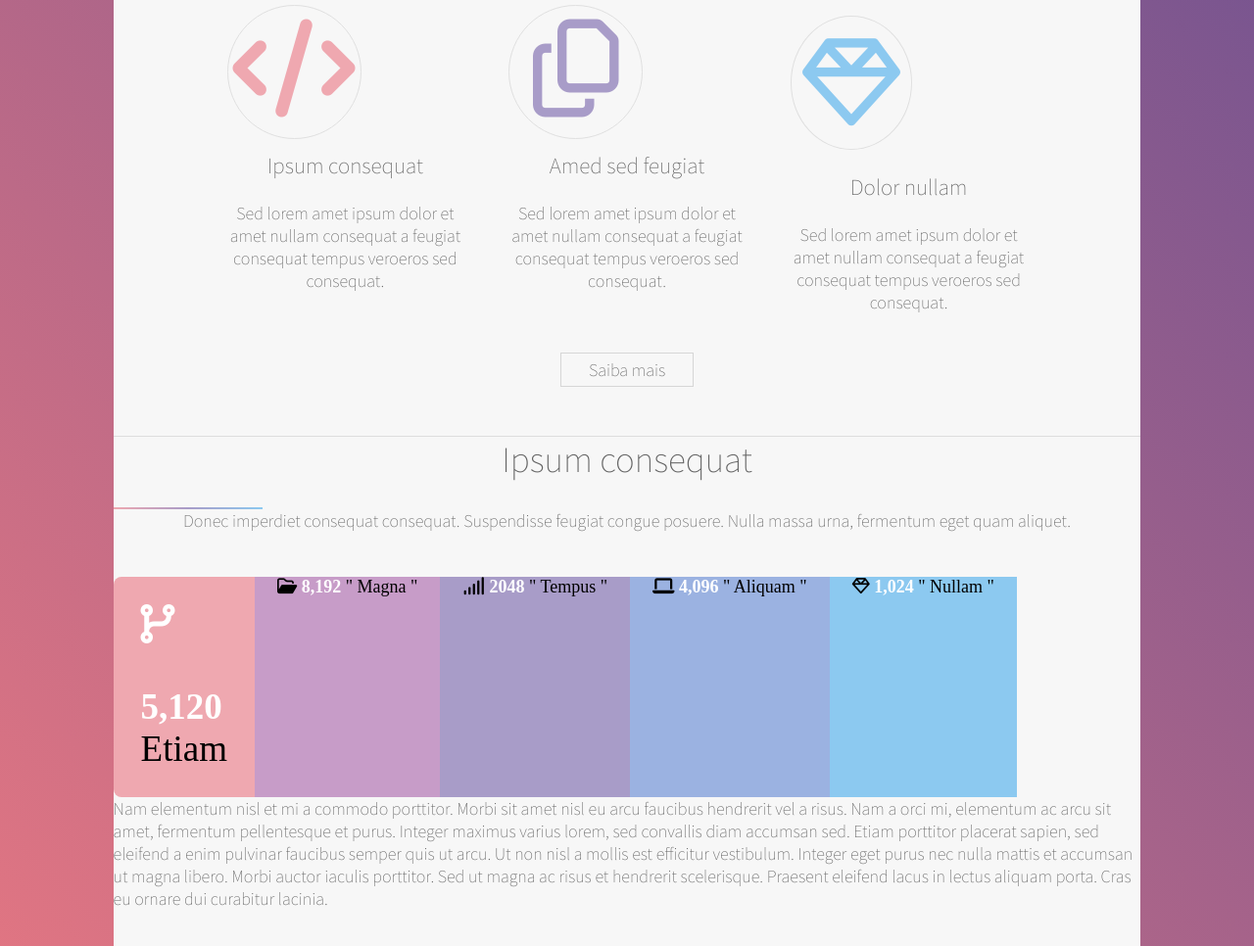
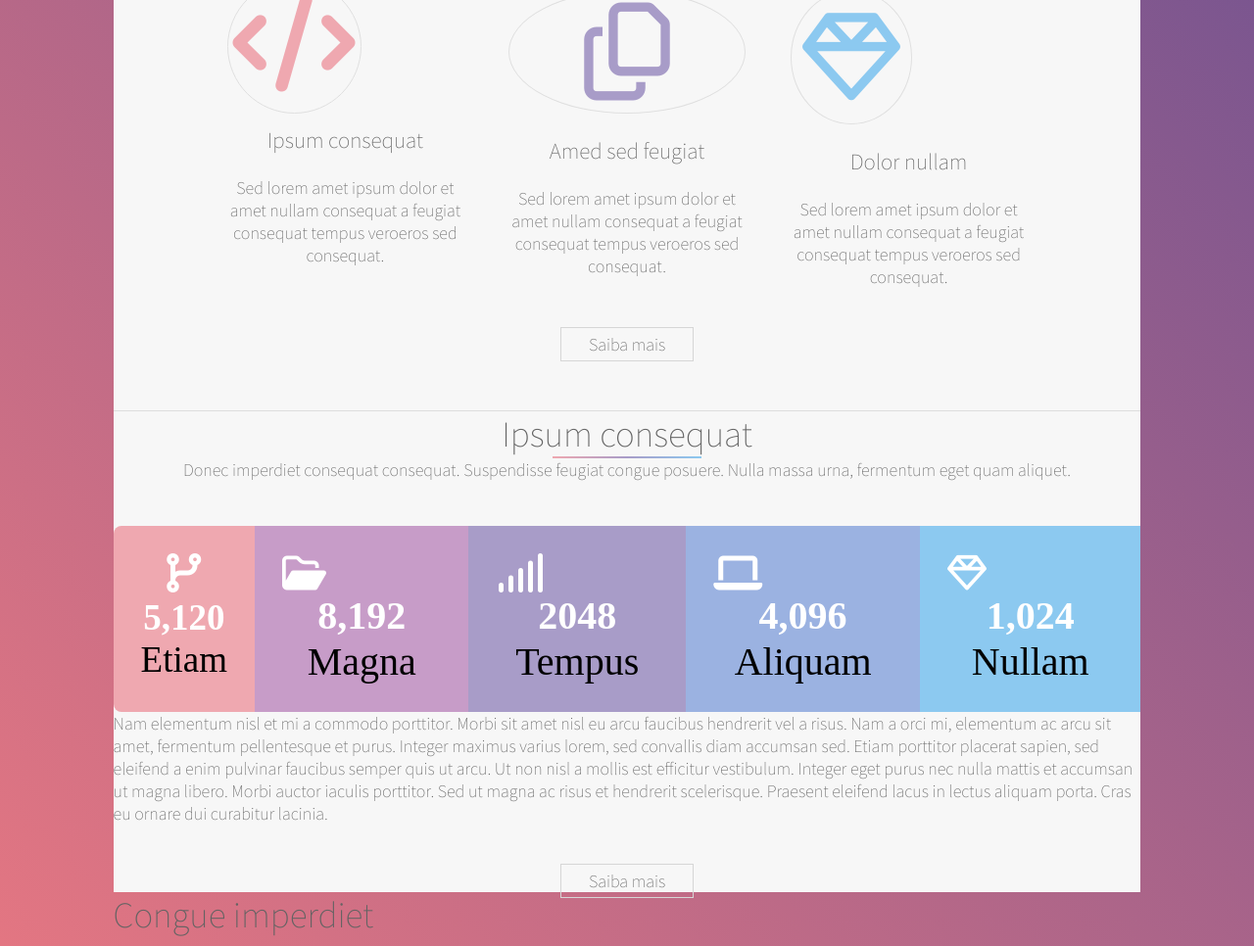
Before and after one commit to JonatanGB/HTML, a plain HTML site: page teste.html in a window 1280 px wide. Shown: the part 1228-2194 px from the top of the page at 98% size. Drawn offline with Linux system fonts and the light colour scheme.

Commit message:
salvando 21/06

```diff
--- /dev/null
+++ b/Trabalho-cidades/estilo.css
@@ -0,0 +1,50 @@
+.cidades{
+    display: flex;
+    justify-content: center;
+    text-align: center;
+}
+div{
+    padding-left: 100px;
+
+}
+img{
+    border-radius: 100%;
+    width: 55%;
+}
+.header{
+    background-color: rgb(221, 221, 221);
+    display: flex;
+    flex-flow: row wrap;
+    justify-content: flex-end;
+    margin-bottom: 20px;
+    box-shadow: 3px 5px 3px rgb(210, 210, 210);
+
+}
+li{
+    list-style: none;
+    padding: 20px;
+}
+.plano{
+    font-size: 35px;
+    margin-right: 620px;
+    display: flex;
+    align-items: center;
+}
+.home{
+    font-size: 25px;
+    margin-right: 50px;
+    display: flex;
+    align-items: center;
+}
+.items{
+    font-size: 25px;
+    margin-right: 60px;
+    display: flex;
+    align-items: center;
+}
+
+
+a{
+    text-decoration: none;
+    color: black;
+}
--- a/style.css
+++ b/style.css
@@ -120,9 +120,8 @@ hr{
     background-image:
         linear-gradient(to right, #efa8b0, #a89cc8, #8cc9f0);
 }
-.hr{
-    display: flex;
-    align-content: space-around;
+.magna{
+    margin: auto;
 }
 .conteudo p{
     color: #636363;
@@ -185,14 +184,16 @@ body{
     padding: 12px 5px;
     border: solid 1px #e0e0e0;
     border-radius: 100%;
-    color: #efa8b0
+    color: #efa8b0;
 }
 #file{
     font-size: 100px;
     padding: 12px 23.75px;
     border: solid 1px #e0e0e0;
     border-radius: 100%;
-    color: #a89cc8
+    color: #a89cc8;
+    display: flex;
+    justify-content: center;
 }
 #primeiro{
     padding: 93px 93px 56px;
@@ -203,19 +204,21 @@ body{
     padding: 17.5px 11.25px;
     border: solid 1px #e0e0e0;
     border-radius: 100%;
-    color: #8cc9f0
+    color: #8cc9f0;
+}
+.estatisticas li{
+    padding: 28px;
+    text-align: center;
 }
 .estilo1{
     background-color: #efa8b0;
     font-size: 37px;
     border-radius: 8px 0px 0px 8px;
-    padding: 28px;
 }
 .estilo1 i{
     color: #ffffff;
     font-size: 40px;
-    display: flex;
-;
+    display: inline-block;
 }
 strong{
     font-weight: none;
@@ -224,15 +227,42 @@ strong{
 }
 .estilo2{
     background-color: #c79cc8;
+    font-size: 40px;
+}
+.estilo2 i{
+    color: #ffffff;
+    font-size: 40px;
+    display: flex;
 }
 .estilo3{
     background-color: #a89cc8;
+    font-size: 40px;
+    display: inline-block;
+}
+.estilo3 i{
+    color: #ffffff;
+    font-size: 40px;
+    display: flex;
 }
 .estilo4{
     background-color: #9bb2e1;
+    font-size: 40px;
+    display: inline-block;
+}
+.estilo4 i{
+    color: #ffffff;
+    font-size: 40px;
+    display: flex;
 }
 .estilo5{
     background-color: #8cc9f0;
+    font-size: 40px;
+    display: inline-block;
+}
+.estilo5 i{
+    color: #ffffff;
+    font-size: 40px;
+    display: flex;
 }
 
 @import url('https://fonts.googleapis.com/css2?family=Source+Sans+Pro:wght@200&display=swap');
--- a/teste.html
+++ b/teste.html
@@ -86,7 +86,7 @@
 
         <section id="segundo" class="principal-especial">
             <header class="maior">
-                <h2 class="magna">Ipsum consequat</h2><hr class="hr">
+                <h2 class="magna">Ipsum consequat</h2><hr class="magna">
                 <p>Donec imperdiet consequat consequat. Suspendisse feugiat congue
                     posuere. Nulla massa urna, fermentum eget quam aliquet.
                 </p>
@@ -100,22 +100,22 @@
                 <li class="estilo2">
                     <i class="far fa-folder-open"></i>
                     <strong>8,192</strong>
-                    " Magna "
+                     Magna
                 </li>
                 <li class="estilo3">
                     <i class="fas fa-signal"></i>
                     <strong>2048</strong>
-                    " Tempus "
+                     Tempus
                 </li>
                 <li class="estilo4">
                     <i class="fas fa-laptop"></i>
                     <strong>4,096</strong>
-                    " Aliquam "
+                     Aliquam
                 </li>
                 <li class="estilo5">
                     <i class="far fa-gem"></i>
                     <strong>1,024</strong>
-                    " Nullam "
+                     Nullam
                 </li>
             </ul>
             <p class="conteudo">
```
Also changed, not shown: Trabalho-cidades/home.html (added, +53 -0 lines).
